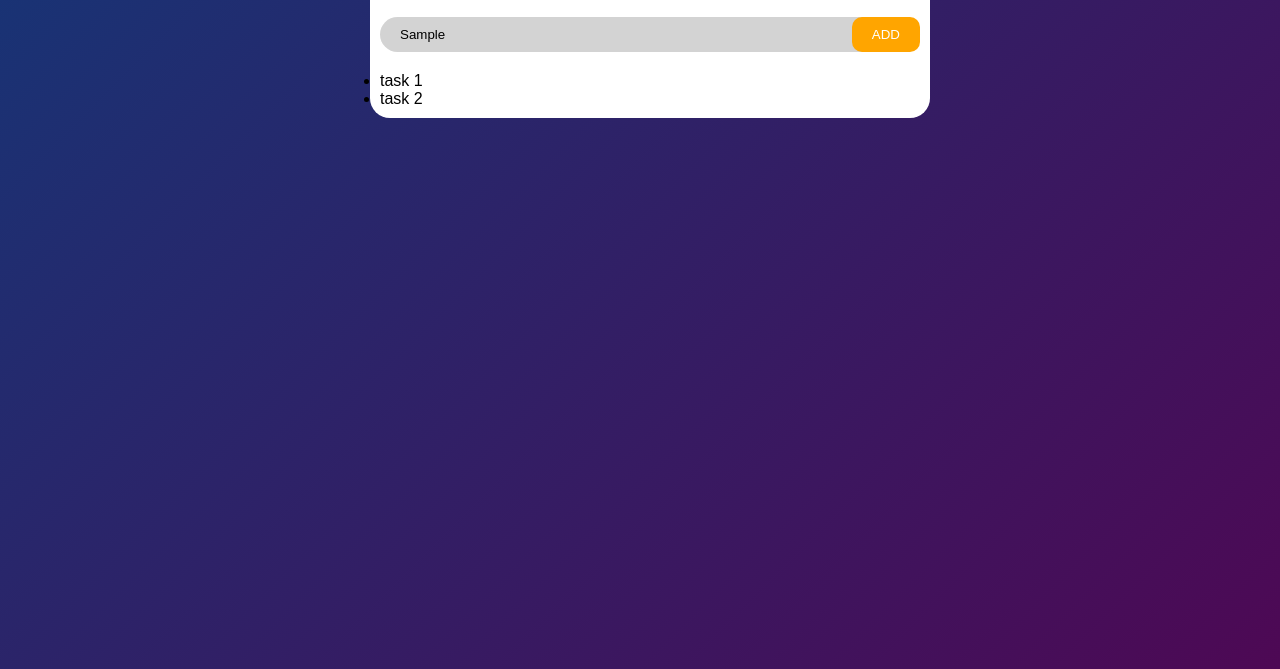
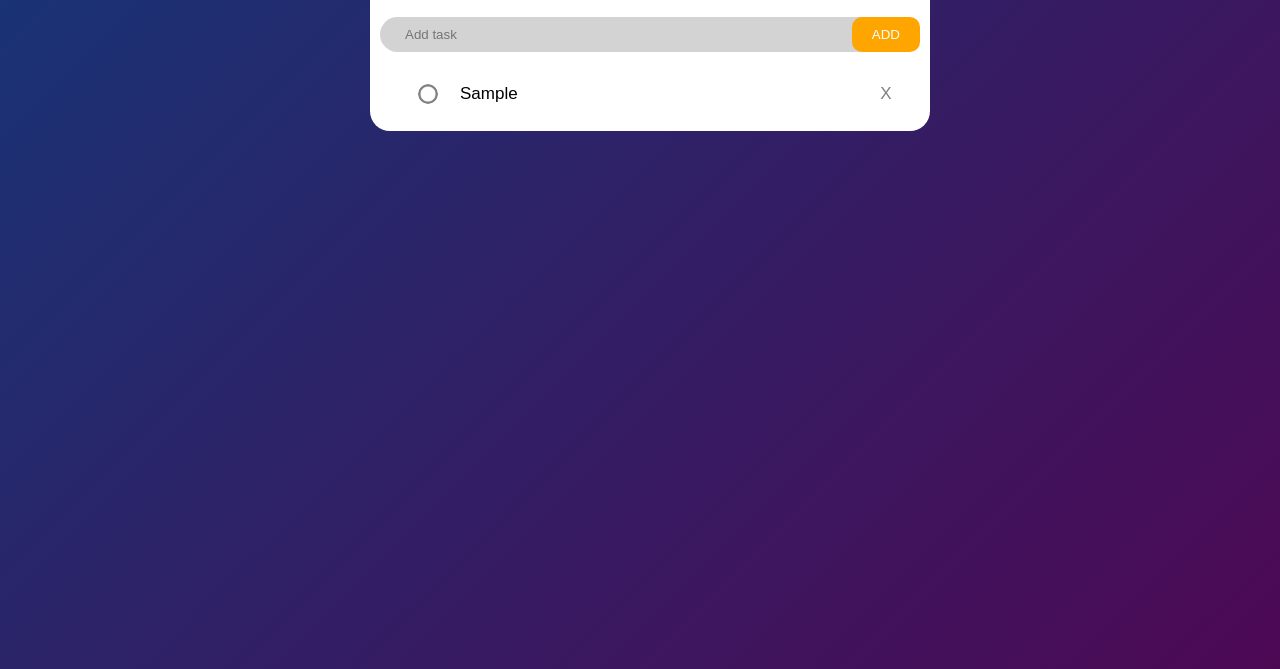
Before and after one commit to jithendra456/To-Do-list, a plain HTML site: page index.html in a window 1280 px wide. Both pictures are taken after typing "Sample" into the empty fields and a click on the button "ADD". Shown: the part 151-820 px from the top of the page. Drawn offline with Linux system fonts and the light colour scheme.

Commit message:
Project Completed

```diff
--- a/index.html
+++ b/index.html
@@ -15,16 +15,17 @@
 
             <div class="input-container">
                 <input type="text" placeholder="Add task" id="input-box">
-                <button id="input-button">ADD</button>
+                <button id="input-button" onclick="addTask()">ADD</button>
             </div>
             <div class="list">
-                <ul>
-                    <li>task 1</li>
-                    <li>task 2</li>
+                <ul id="list-container">
+                    <!-- <li class="checked">task 1</li>
+                    <li>task 2</li> -->
                 </ul>
             </div>
 
         </div>
     </div>
+    <script src="script.js"></script>
 </body>
 </html>
--- /dev/null
+++ b/script.js
@@ -0,0 +1,37 @@
+const inputBox=document.getElementById("input-box");
+const listContainer=document.getElementById("list-container");
+function addTask(){
+    if(inputBox.value===''){
+        alert('You should write a task');
+    }
+    else{
+        let li=document.createElement("li");
+        li.innerHTML=inputBox.value;
+        listContainer.appendChild(li);
+        let span=document.createElement("span");
+        span.innerHTML="X";
+        li.appendChild(span);
+
+    }
+    inputBox.value='';
+    saveData();
+}
+
+listContainer.addEventListener('click',function(e){
+    if(e.target.tagName==="LI"){
+        e.target.classList.toggle("checked");
+        saveData();
+    }
+    else if(e.target.tagName==="SPAN"){
+        e.target.parentElement.remove();
+        saveData();
+    }
+},false);
+
+function saveData(){
+    localStorage.setItem("data",listContainer.innerHTML);
+}
+function showData(){
+    listContainer.innerHTML=localStorage.getItem("data");
+}
+showData();
--- a/styles.css
+++ b/styles.css
@@ -44,6 +44,7 @@
     background: inherit;
     flex: 1;
     outline: none;
+    padding: 5px;
 }
 #input-button{
     background: #FFA500;
@@ -54,4 +55,62 @@
     padding-left: 20px;
     padding-right: 20px;
     color: white;
+    cursor: pointer;
 }
+.list{
+    margin-left: 30px;
+}
+ul li{
+    list-style: none;
+    margin-bottom: 5px;
+    cursor: pointer;
+    font-size: 17px;
+    user-select: none;
+    position: relative;
+    padding: 12px 8px 12px 50px;
+
+}
+ul li::before{
+    content: '';
+    position: absolute;
+    height: 20px;
+    width: 20px;
+    border-radius: 50%;
+    background-image: url(images/OIP.jpeg);
+
+
+    background-size: cover;
+    background-position: center;
+
+    top: 12px;
+    left: 8px;
+
+}
+ul li span{
+    position: absolute;
+    padding: 4px;
+    border-radius: 30%;
+    height: 20px;
+    width: 20px;
+    color: gray;
+    background-size: cover;
+    background-position: center;
+    transform: translateY(-50%);
+    right: 20px;
+    /* margin-left: 300px; */
+    top: 50%;
+    background-color: transparent;
+    text-align: center;
+    /* transition: color 0.3s, background-color 0.3s; */
+}
+ul li span:hover{
+    color: black;
+    background-color: #F08080;
+}
+ul li.checked{
+    color: #555;
+    text-decoration: line-through;
+}
+ul li.checked::before{
+    background-image: url(images/checked.png);
+}
```
Also changed, not shown: images/OIP.jpeg (added), images/checked.png (added).
